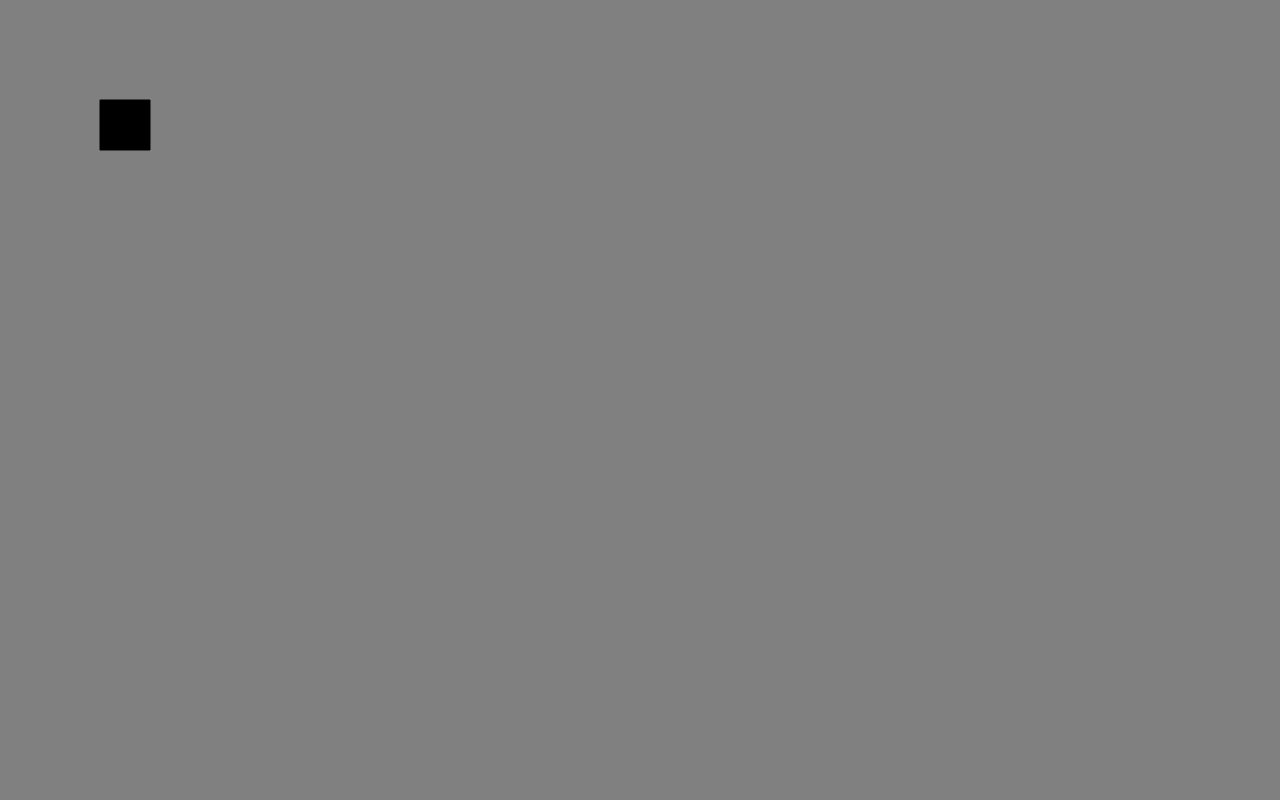
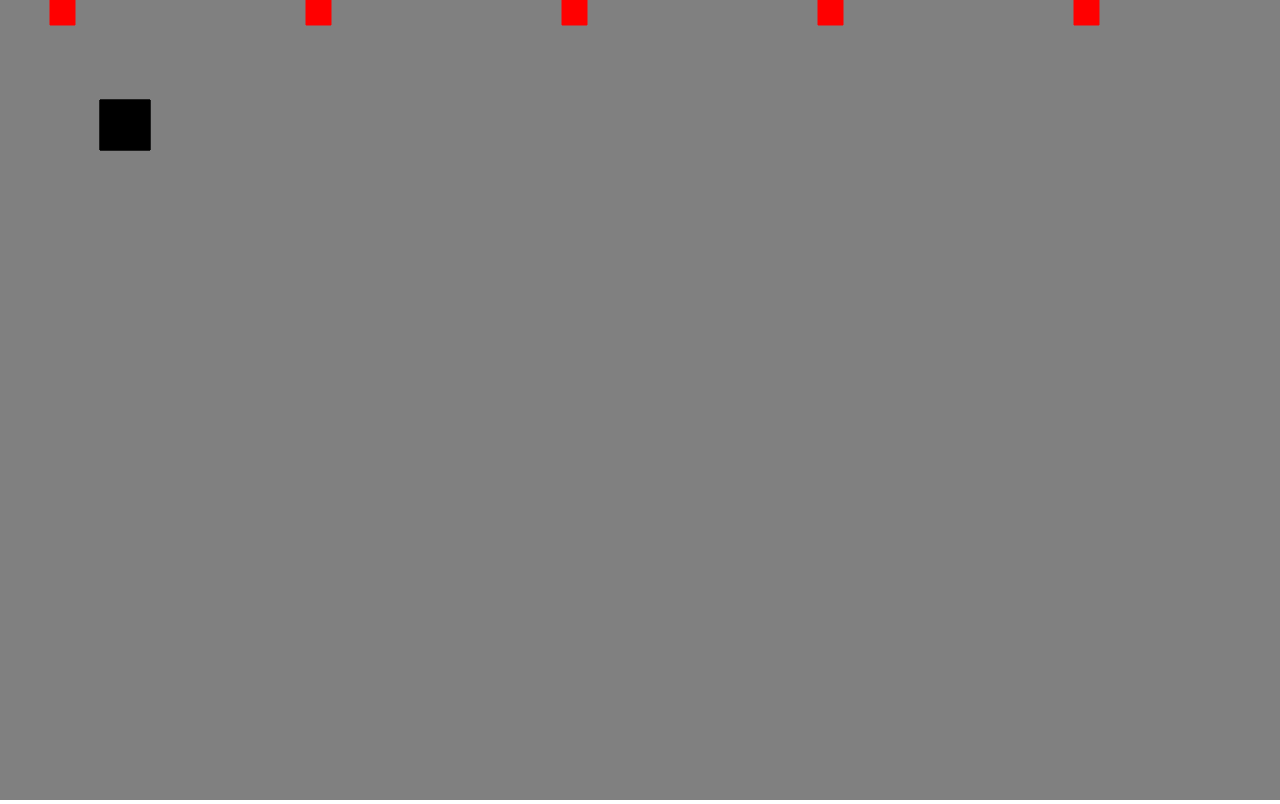
Before and after one commit to claytonmsafranek/Mock_Galaga_Game, a plain HTML site: page index.html in a window 1280 px wide. Drawn offline with Linux system fonts and the light colour scheme.

Commit message:
added in enemies at the top of the screen
the enemies at the top of the screen currently don't do anything, they are just setup there

```diff
--- /dev/null
+++ b/EnemyDrawComponent.js
@@ -0,0 +1,24 @@
+class EnemyDrawComponent extends Component {
+    constructor(parent) {
+        super(parent)
+    }
+
+    draw(ctx) {
+        let updateComponent = this.parent.components.find(c=>c instanceof EnemyUpdateComponent)
+
+        ctx.fillStyle = "red"
+        ctx.strokeStyle = "red"
+
+        ctx.beginPath()
+        ctx.rect(
+            updateComponent.x,
+            updateComponent.y,
+            updateComponent.w,
+            updateComponent.h
+        )
+        ctx.fill();
+        ctx.stroke();
+    }
+
+
+}
--- /dev/null
+++ b/EnemyGameObject.js
@@ -0,0 +1,16 @@
+class EnemyGameObject extends GameObject {
+    constructor(x, y, w, h) {
+        super()
+
+        this.components.push(new EnemyUpdateComponent(parent, x, y, w, h))
+        this.components.push(new EnemyDrawComponent(this))
+    }
+
+    update() {
+        this.components.filter(c=>c.update).forEach(c=>c.update())
+    }
+
+    draw() {
+        this.components.filter(c=>c.draw).forEach(c=>c.draw(ctx))
+    }
+}
--- /dev/null
+++ b/EnemyUpdateComponent.js
@@ -0,0 +1,18 @@
+//define player
+let enemyWidth = 50
+let enemyHeight = 50
+
+class EnemyUpdateComponent extends Component {
+    constructor(parent, x, y, w, h) {
+        super(parent)
+
+        this.x = x
+        this.y = y
+        this.w = w
+        this.h = h
+    }
+
+    update() {
+
+    }
+}
--- a/PlayerUpdateComponent.js
+++ b/PlayerUpdateComponent.js
@@ -1,6 +1,7 @@
 //define player
 let playerWidth = 50
 let playerHeight = 50
+let enemyArea = 25
 
 //define offset to move player
 let offset = 5
@@ -23,7 +24,7 @@ class PlayerUpdateComponent extends Component {
         if (rightArrowPress && !(this.x >= rightBoundary - playerWidth)) {
             this.x += offset
         }
-        if (upArrowPress && !(this.y <= topBoundary)) {
+        if (upArrowPress && !(this.y <= topBoundary + enemyArea)) {
             this.y -= offset
         }
         if (downArrowPress && !(this.y >= bottomBoundary - playerHeight)) {
--- a/index.html
+++ b/index.html
@@ -15,6 +15,10 @@
     <script src="PlayerDrawComponent.js"></script>
     <script src="PlayerUpdateComponent.js"></script>
     <script src="PlayerGameObject.js"></script>
+    <script src="EnemyDrawComponent.js"></script>
+    <script src="EnemyUpdateComponent.js"></script>
+    <script src="EnemyGameObject.js"></script>
+
     <script>
         "use strict"
 
@@ -22,29 +26,38 @@
         let { canvas, ctx } = getCanvas()
         let gameObjects = []
 
-        let test = canvas.width
+        //check for arrow key input
+        document.addEventListener("keydown", (e) => detectKeyDown(e))
+        document.addEventListener("keyup", (e) => detectKeyUp(e))
+        let leftArrowPress = false
+        let rightArrowPress = false
+        let upArrowPress = false
+        let downArrowPress = false
 
         //define the model
-        let x = 100
-        let y = 100
-        let w = 50
-        let h = 50
+        let playerX = 100
+        let playerY = 100
+        let playerW = 50
+        let playerH = 50
         let leftBoundary = 0
         let rightBoundary = canvas.width
         let topBoundary = 0
         let bottomBoundary = canvas.height
 
-        //check for arrow key input
-        document.addEventListener("keydown", (e) => detectKeyDown(e))
-        document.addEventListener("keyup", (e) => detectKeyUp(e))
-        //let keyType = event.keyCode
-        let leftArrowPress = false
-        let rightArrowPress = false
-        let upArrowPress = false
-        let downArrowPress = false
+        //create enemies
+        let numEnemies = 5
+        for (let i = 0; i < numEnemies; i++) {
+            let offset = (canvas.width / 5)
+            let enemyX = 50 + offset * i
+            let enemyY = 0
+            let enemyW = 25
+            let enemyH = 25
 
-        //create new player
-        let player = new PlayerGameObject(x, y, w, h)
+            gameObjects.push(new EnemyGameObject(enemyX, enemyY, enemyW, enemyH))
+        }
+
+        //create player
+        let player = new PlayerGameObject(playerX, playerY, playerW, playerH)
         gameObjects.push(player)
 
 
@@ -53,8 +66,13 @@
             ctx.fillStyle = "grey"
             ctx.fillRect(0, 0, ctx.canvas.width, ctx.canvas.height)
 
-            //draw rectangle
+            //draw player
             player.draw()
+
+            //draw enemies
+            for (let enemy of gameObjects) {
+                enemy.draw(ctx)
+            }
 
         }
 
```
